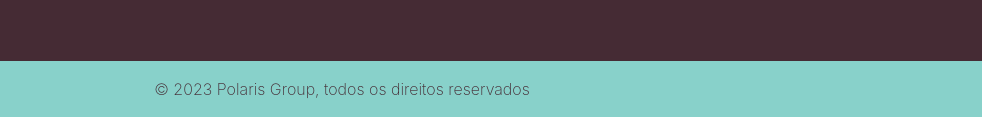
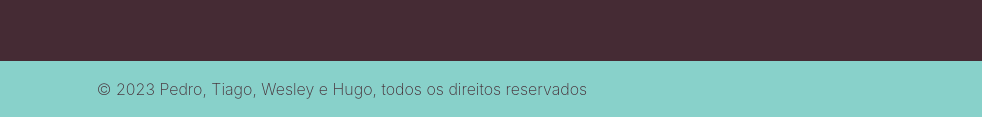
Before and after one commit to PolarisGroup-MedicalGroup/Dengue, a plain HTML site: page index.html in a window 1280 px wide. Shown: the part 1017-1134 px from the top of the page, 298-1280 px from the left. Drawn offline with nearby package versions, Linux system fonts and the light colour scheme.

Commit message:
Update index.html

```diff
--- a/index.html
+++ b/index.html
@@ -153,7 +153,7 @@
         </div>
         <div id="footer_copyright">
             &#169
-            2023 Polaris Group, todos os direitos reservados
+            2023 Pedro, Tiago, Wesley e Hugo, todos os direitos reservados
         </div>
 
     </footer>
```
